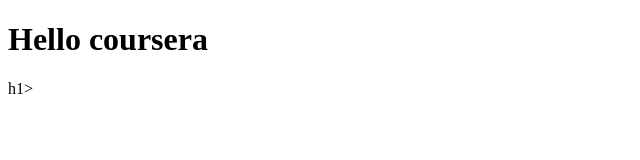
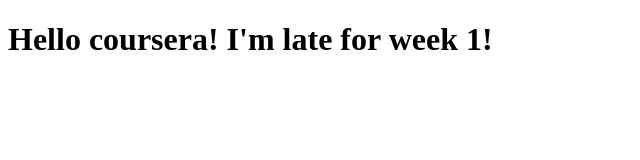
Before and after one commit to quantsr/Coursera-test, a plain HTML site: page site/index.html in a window 1280 px wide. Shown: the whole page, without its empty margins (0-640 px from the left). Drawn offline with Linux system fonts and the light colour scheme.

Commit message:
Small adition to our page content

```diff
--- a/site/index.html
+++ b/site/index.html
@@ -4,6 +4,6 @@
 	<title>Hello Coursesra!</title>
 </head>
 <body>
-<h1>Hello coursera</h1>h1>
+<h1>Hello coursera! I'm late for week 1!</h1>
 </body>
 </html>
```
